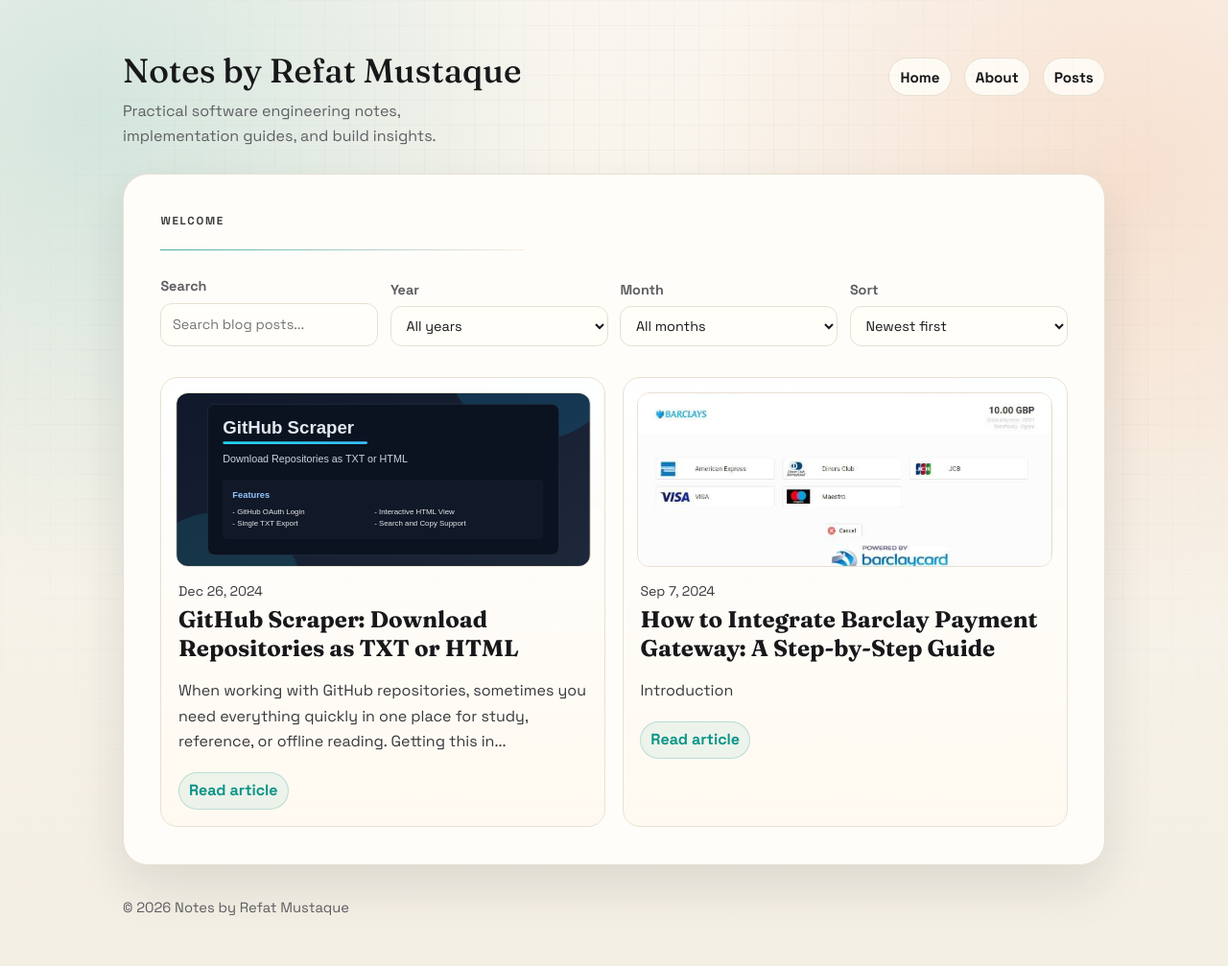
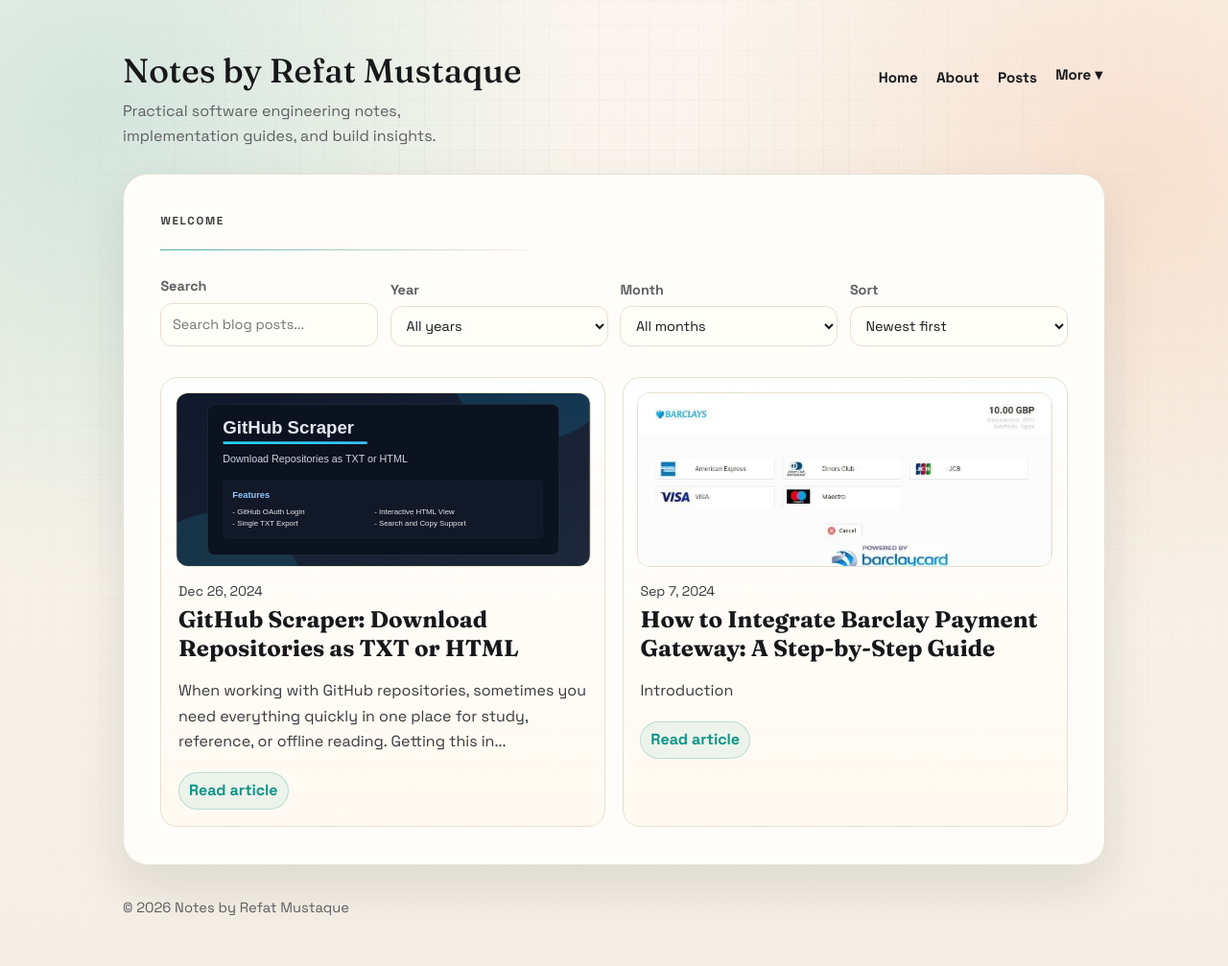
Before and after one commit to RefatMustaque/Pages, a Jekyll site: the page built from index.md, in a window 1280 px wide. Shown: the whole page at 96% size. Built offline with Jekyll 4.4.1, drawn with Linux system fonts in a browser that asks for light colours.

Commit message:
Add dropdown navigation for additional links in header

```diff
--- a/_layouts/default.html
+++ b/_layouts/default.html
@@ -22,6 +22,15 @@
           <a href="{{ '/' | relative_url }}">Home</a>
           <a href="{{ '/about/' | relative_url }}">About</a>
           <a href="{{ '/#posts' | relative_url }}">Posts</a>
+          <div class="nav-dropdown">
+            <button class="nav-dropdown-toggle" type="button">More ▾</button>
+            <ul class="nav-dropdown-menu">
+              <div class="nav-dropdown-menu-inner">
+                <li><a href="https://refatmustaque.com" target="_blank" rel="noopener">Portfolio</a></li>
+                <li><a href="https://githubscrapper.refatmustaque.com" target="_blank" rel="noopener">GitHub Scrapper</a></li>
+              </div>
+            </ul>
+          </div>
         </nav>
       </div>
     </header>
--- a/assets/css/site.css
+++ b/assets/css/site.css
@@ -70,17 +70,74 @@ body {
   text-decoration: none;
   font-weight: 600;
   font-size: 0.95rem;
-  border: 1px solid var(--line);
-  padding: 0.4rem 0.7rem;
-  border-radius: 999px;
-  background: color-mix(in srgb, var(--surface) 88%, transparent);
-  transition: transform 180ms ease, border-color 180ms ease, background-color 180ms ease;
+  padding: 0.4rem 0.2rem;
+  transition: color 180ms ease;
 }
 
 .site-nav a:hover {
-  border-color: var(--accent);
-  background: #fff;
-  transform: translateY(-1px);
+  color: var(--accent);
+}
+
+.nav-dropdown {
+  position: relative;
+}
+
+.nav-dropdown-toggle {
+  color: var(--ink);
+  font-weight: 600;
+  font-size: 0.95rem;
+  border: none;
+  padding: 0.4rem 0.2rem;
+  background: transparent;
+  cursor: pointer;
+  font-family: inherit;
+  transition: color 180ms ease;
+}
+
+.nav-dropdown-toggle:hover {
+  color: var(--accent);
+}
+
+.nav-dropdown-menu {
+  display: none;
+  position: absolute;
+  right: 0;
+  top: 100%;
+  min-width: 200px;
+  list-style: none;
+  margin: 0;
+  padding: 8px 0 0;
+  background: transparent;
+  z-index: 100;
+}
+
+.nav-dropdown-menu-inner {
+  background: var(--surface);
+  border: 1px solid var(--line);
+  border-radius: 14px;
+  box-shadow: 0 12px 32px rgba(17, 24, 39, 0.12);
+  padding: 0.4rem 0;
+  overflow: hidden;
+}
+
+.nav-dropdown:hover .nav-dropdown-menu,
+.nav-dropdown:focus-within .nav-dropdown-menu {
+  display: block;
+}
+
+.nav-dropdown-menu li a {
+  display: block;
+  padding: 0.55rem 1rem;
+  color: var(--ink);
+  text-decoration: none;
+  font-weight: 500;
+  font-size: 0.92rem;
+  transition: background 150ms ease;
+}
+
+.nav-dropdown-menu li a:hover {
+  background: rgba(13, 148, 136, 0.08);
+  color: var(--accent);
 }
 
 .brand {
```
